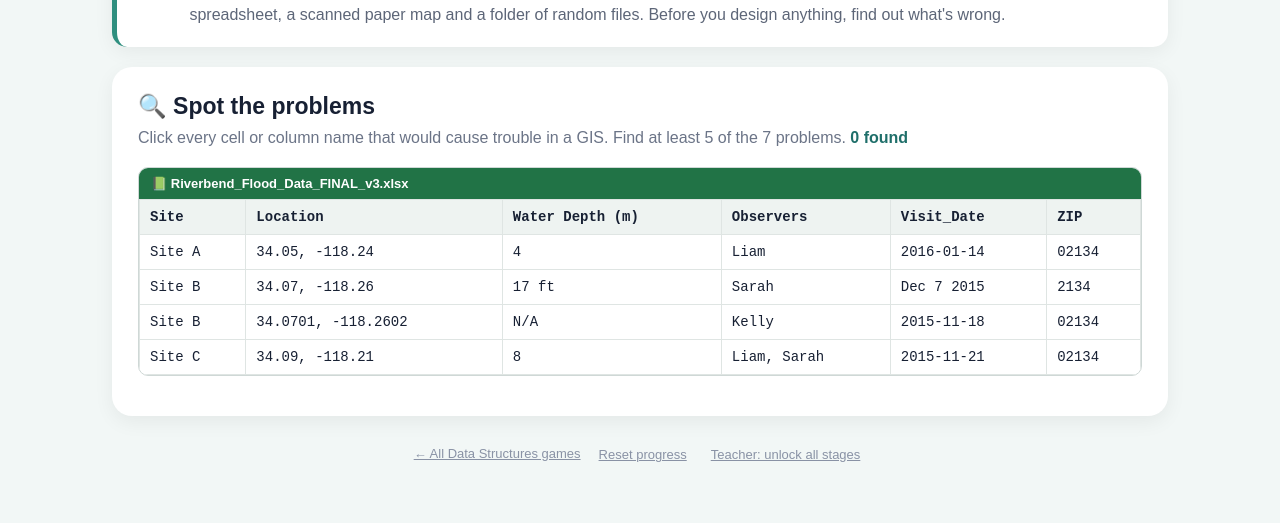
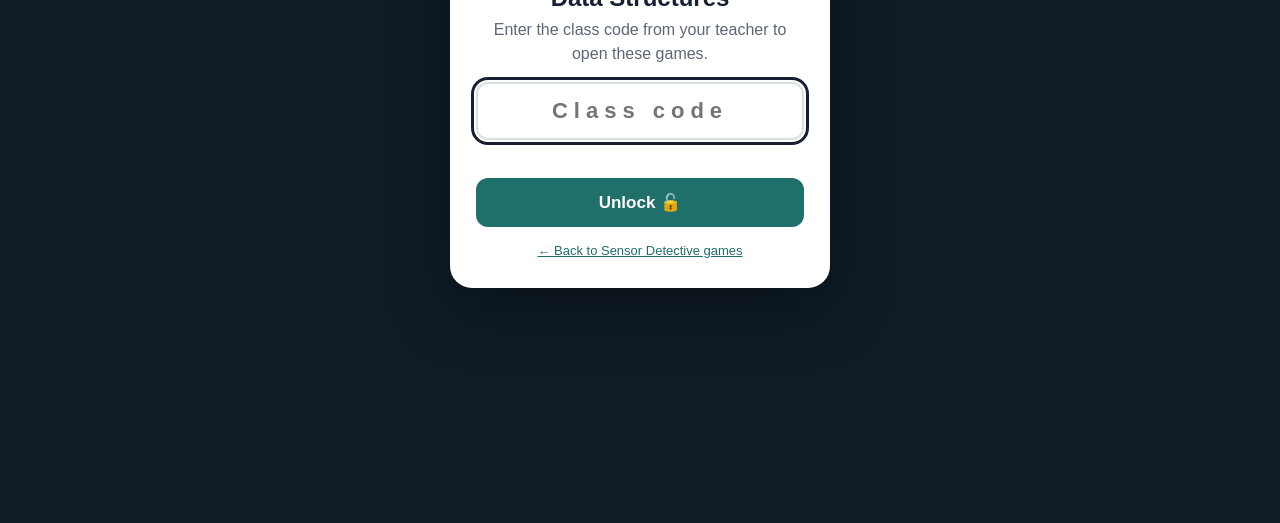
Before and after one commit to Mrthoaks/sensor-detective, a plain HTML site: page data-structures/data-architect.html in a window 1280 px wide. Shown: the part 313-836 px from the top of the page. After the commit the page ends 800 px from the top, so only its background shows below. Drawn offline with Linux system fonts and the light colour scheme.

Commit message:
Lock the Data Structures pages behind a class code (2222 or 3333)
Co-Authored-By: Claude Opus 5.5 <noreply@anthropic.com>
Claude-Session: https://claude.ai/code/session_014cfri39gadEas5QJ6XTnqD

```diff
--- a/data-structures/data-architect.html
+++ b/data-structures/data-architect.html
@@ -5,6 +5,7 @@
 <html lang="en">
 <head>
 <meta charset="utf-8">
+<script src="gate.js"></script>
 <meta name="viewport" content="width=device-width, initial-scale=1">
 <title>Data Architect</title>
 <style>
--- /dev/null
+++ b/data-structures/gate.js
@@ -0,0 +1,48 @@
+/* CLASS CODE GATE for every Data Structures page.
+   Students type the code once; this browser then remembers it for all Data Structures pages.
+   To change the codes, edit CODES below. (This is a light classroom lock, not real security:
+   anyone who opens the page source can read the codes.) */
+(function () {
+  var KEY = "ds-unlocked", CODES = ["2222", "3333"];
+  try { if (localStorage.getItem(KEY) === "yes" || sessionStorage.getItem(KEY) === "yes") return; } catch (e) {}
+
+  var hide = document.createElement("style");
+  hide.textContent = "body > *:not(#ds-gate) { display: none !important; } body { background: #0f1c26 !important; }";
+  (document.head || document.documentElement).appendChild(hide);
+
+  function unlock() {
+    try { localStorage.setItem(KEY, "yes"); } catch (e) { try { sessionStorage.setItem(KEY, "yes"); } catch (e2) {} }
+    hide.remove();
+    var g = document.getElementById("ds-gate"); if (g) g.remove();
+    window.dispatchEvent(new Event("resize"));
+  }
+  function build() {
+    var root = location.pathname.indexOf("/data-structures/") >= 0 ? "../index.html" : "index.html";
+    var g = document.createElement("div");
+    g.id = "ds-gate";
+    g.setAttribute("role", "dialog"); g.setAttribute("aria-modal", "true"); g.setAttribute("aria-labelledby", "ds-gate-t");
+    g.style.cssText = "position:fixed;inset:0;z-index:9999;display:grid;place-items:center;padding:16px;background:#0f1c26;font-family:Arial,Helvetica,sans-serif";
+    g.innerHTML =
+      '<form style="background:#fff;color:#172033;border-radius:22px;padding:30px 26px;width:100%;max-width:380px;text-align:center;box-shadow:0 20px 60px rgba(0,0,0,.4)">' +
+        '<div style="font-size:52px">🔒</div>' +
+        '<h1 id="ds-gate-t" style="margin:6px 0 6px;font-size:24px">Data Structures</h1>' +
+        '<p style="margin:0 0 16px;color:#5d6678;line-height:1.5">Enter the class code from your teacher to open these games.</p>' +
+        '<input name="c" type="password" inputmode="numeric" autocomplete="off" maxlength="12" aria-label="Class code" placeholder="Class code" ' +
+          'style="width:100%;border:2px solid #d6e2df;border-radius:12px;padding:14px;font:bold 22px Arial;text-align:center;letter-spacing:6px">' +
+        '<p id="ds-gate-msg" role="alert" style="min-height:20px;margin:10px 0 0;color:#b0563f;font-weight:bold;font-size:14px"></p>' +
+        '<button style="margin-top:8px;width:100%;border:0;border-radius:12px;padding:14px;background:#1f6f6a;color:#fff;font:bold 17px Arial;cursor:pointer">Unlock 🔓</button>' +
+        '<p style="margin:16px 0 0;font-size:13px"><a href="' + root + '" style="color:#1f6f6a">← Back to Sensor Detective games</a></p>' +
+      '</form>';
+    document.body.appendChild(g);
+    var f = g.querySelector("form"), msg = g.querySelector("#ds-gate-msg");
+    f.c.focus();
+    f.onsubmit = function (e) {
+      e.preventDefault();
+      if (CODES.indexOf(f.c.value.trim()) >= 0) { unlock(); return; }
+      msg.textContent = "That code isn't right. Try again.";
+      f.c.value = ""; f.c.focus();
+      if (f.animate) f.animate([{ transform: "translateX(-8px)" }, { transform: "translateX(8px)" }, { transform: "none" }], { duration: 300 });
+    };
+  }
+  if (document.body) build(); else document.addEventListener("DOMContentLoaded", build);
+})();
```
Also changed, not shown: data-structures/data-word-lab.html (+1 -0 lines), data-structures/index.html (+1 -0 lines), data-structures/odd-one-out.html (+1 -0 lines), data-structures/say-it.html (+1 -0 lines), data-structures/spin-wheel.html (+1 -0 lines), data-structures/term-clinic.html (+1 -0 lines).
